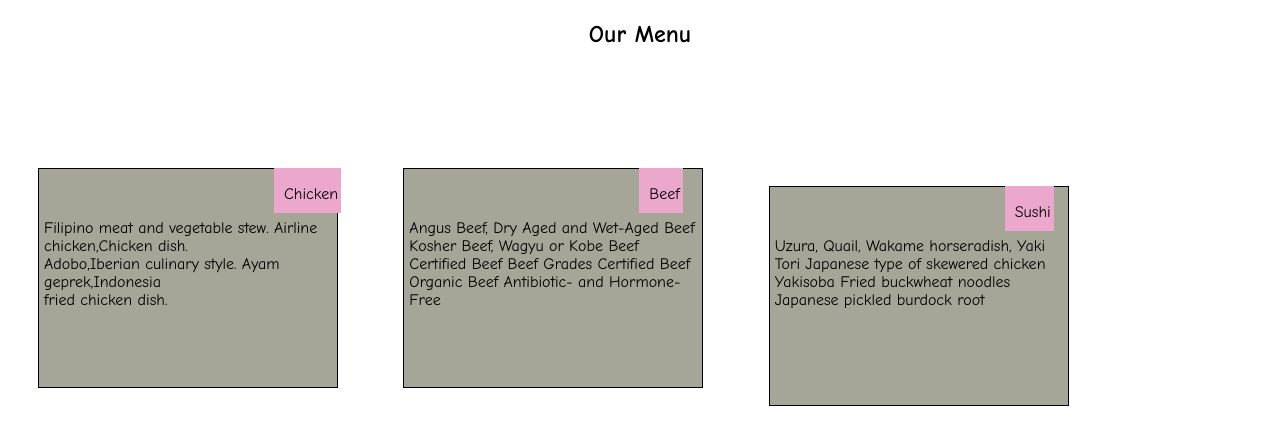
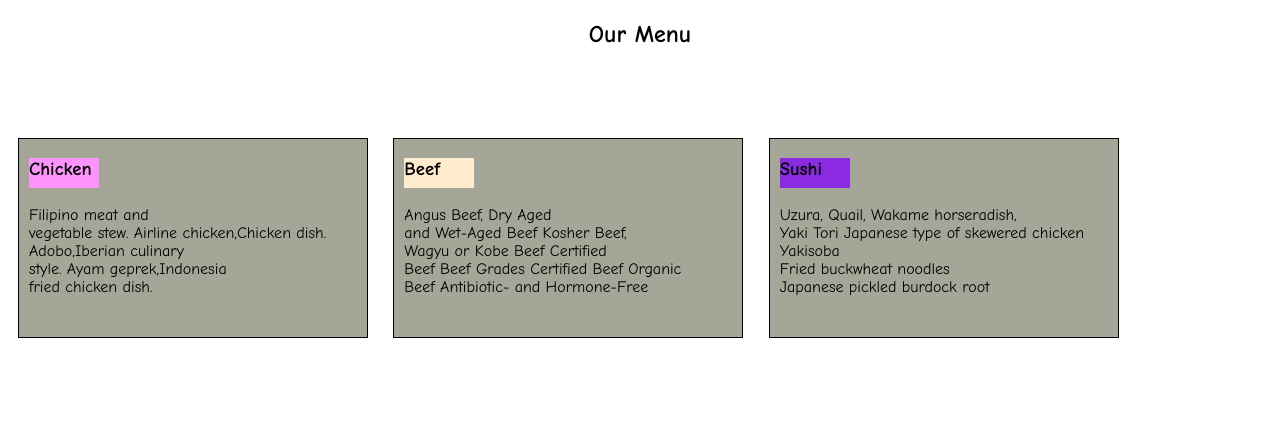
Before and after one commit to samahrbehat/my-web-page, a plain HTML site: page assignment1a/index.html in a window 1280 px wide. Drawn offline with Linux system fonts and the light colour scheme.

Commit message:
Update index.html

```diff
--- a/assignment1a/index.html
+++ b/assignment1a/index.html
@@ -3,6 +3,10 @@
     <head>
         <title> assignment1a solution </title>
         <style type="text/css">
+            *{
+               box-sizing: border-box;
+            }
+
             *{
                 font-family:"Comic Sans Ms", Aria;
             }
@@ -11,32 +15,48 @@
 
                 text-align: center;
             }
-            *{
-               box-sizing: border-box;
-            }
 
             div{
             color: black;
             background-color: rgba(155, 155, 140, 0.89);
-            padding: 0px 5px 5px 5px;
-            margin: 100px 30px ;
-            width: 300px;
-            height: 220px;
+            padding: 0px 5px 5px 10px;
+            margin: 70px 10px ;
+            width: 350px;
+            height: 200px;
             border: 1px solid black;
             display: inline-block;
+            }
+
+            .item-relative {
+              position: relative;
+              top: 0px;
+              right: 0px;
+              background-color: #f0f0f0;
+              padding: 6px 50px;
+              border-left: 1px solid black;
+              border-bottom: 1px black;}
+
+            .relative-one{
+                background-color: rgb(253, 148, 253);
+                width: 70px;
+                height: 30px;
 
 
-        }
 
+            }
 
-        div span{
-            padding: 17px 3px 10px 10px ;
-            margin: 100px 230px ;
-            color: rgb(2, 2, 2);
-            background-color: rgb(236, 167, 205);
+            .relative-two{
+                background-color: blanchedalmond;
+                width: 70px;
+                height: 30px;
+            }
 
+            .relative-three{
+                background-color: blueviolet;
+                width: 70px;
+                height: 30px;
+            }
 
-        }
         </style>
 
     </head>
@@ -44,33 +64,35 @@
 
     <body>
       <h2> Our Menu</h2>
+
       <div>
-        <p> <span> Chicken</span></p>
-        <p> Filipino meat and vegetable stew.
+        <h3 class="relative-one">  Chicken </h3>
+        <p> Filipino meat and <br>vegetable stew.
             Airline chicken,Chicken dish.<br>
-            Adobo,Iberian culinary style.
+            Adobo,Iberian culinary<br> style.
             Ayam geprek,Indonesia<br> fried chicken dish.</p>
       </div>
+
       <div>
-        <p> <span> Beef</span></p>
+        <h3 class="relative-two">  Beef</h3>
 
-        <p> Angus Beef, Dry Aged and Wet-Aged Beef
-            Kosher Beef, Wagyu or Kobe Beef
-            Certified Beef Beef Grades
+        <p> Angus Beef, Dry Aged <br>and Wet-Aged Beef
+            Kosher Beef, <br>Wagyu or Kobe Beef
+            Certified <br>Beef Beef Grades
             Certified Beef
-            Organic Beef
+            Organic<br> Beef
             Antibiotic- and Hormone-Free
 
             </p>
       </div>
 
       <div>
-        <p> <span> Sushi</span></p>
+        <h3 class="relative-three">  Sushi</h3>
 
         <p> Uzura, Quail, Wakame
-            horseradish, Yaki Tori
+            horseradish, <br>Yaki Tori
             Japanese type of skewered chicken
-            Yakisoba Fried buckwheat noodles<br>
+            Yakisoba<br> Fried buckwheat noodles<br>
             Japanese pickled burdock root
 
             </p>
```
